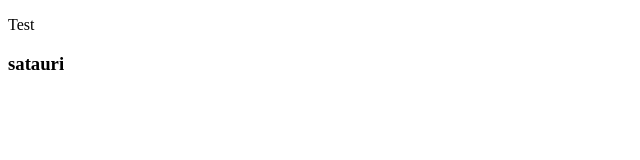
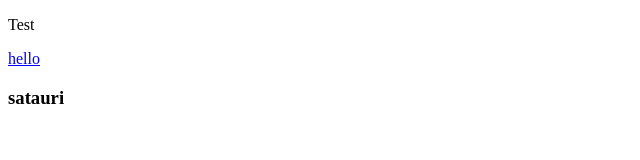
Before and after one commit to kristina-makalatia/lesson4-fontsAcademy, a plain HTML site: page index.html in a window 1280 px wide. Shown: the whole page, without its empty margins (0-640 px from the left). Drawn offline with Linux system fonts and the light colour scheme.

Commit message:
add a tag

```diff
--- a/index.html
+++ b/index.html
@@ -5,6 +5,7 @@
 </head>
 <body>
 	<p> Test </p>
+	<a href="#" class="link"> hello</a>
 
 	<section>
 		<h3> satauri </h3>
```
